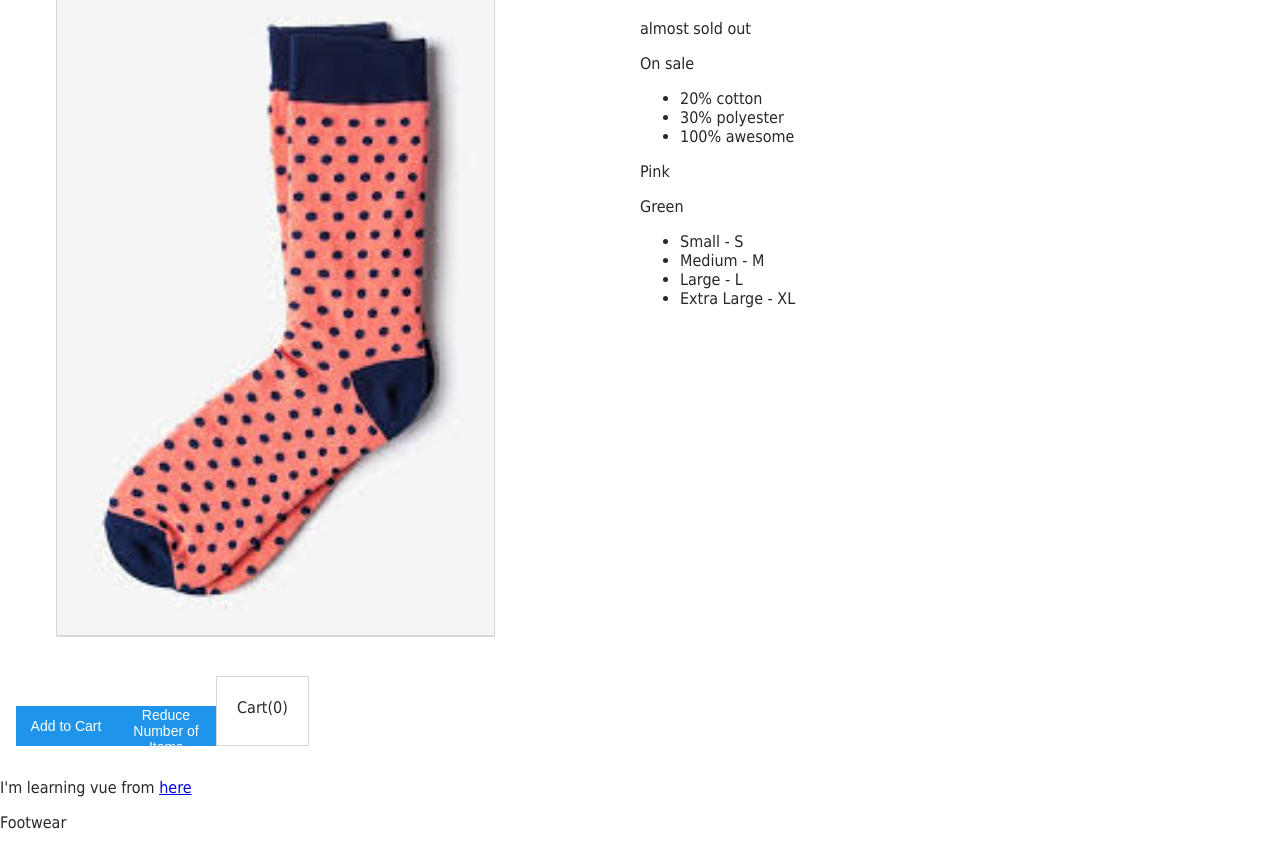
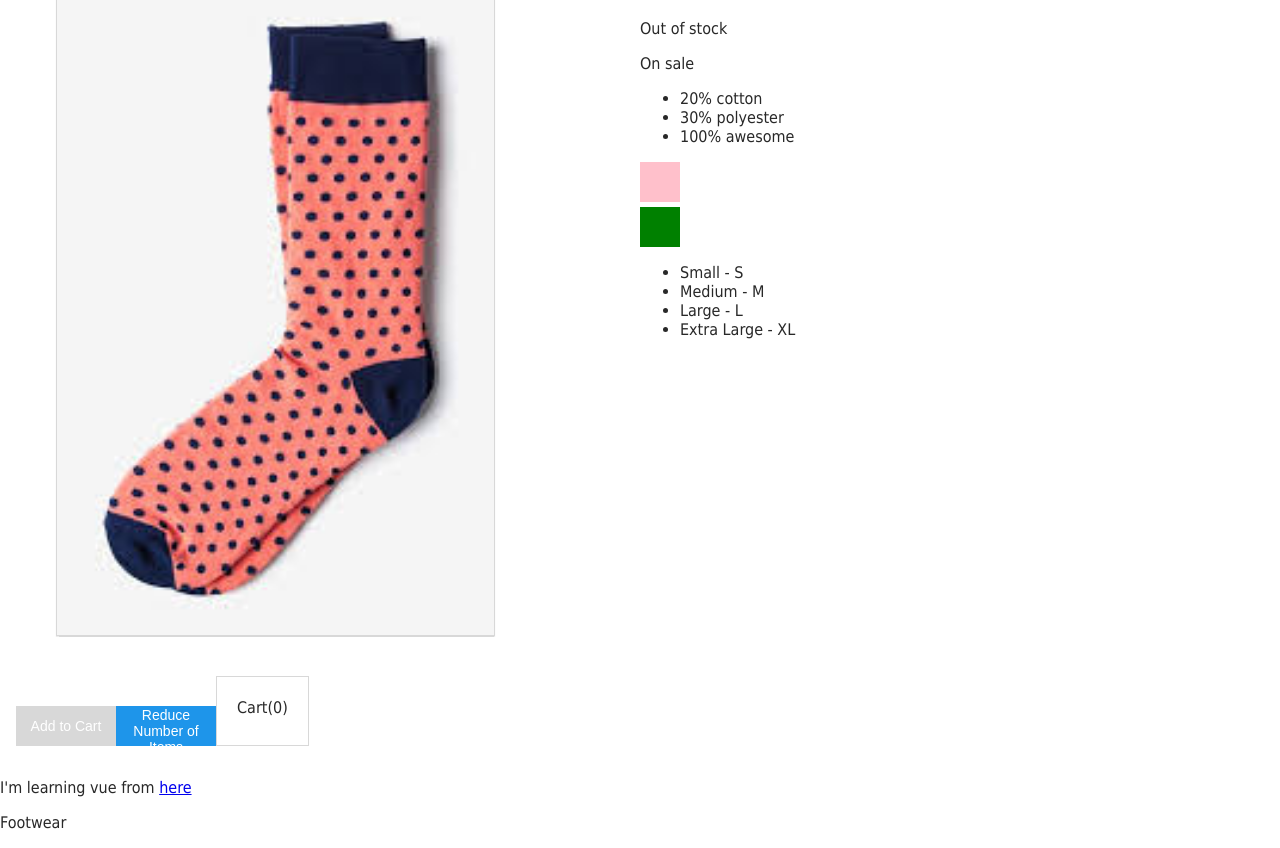
Before and after one commit to 75pollet/vuemastery, a plain HTML site: page index.html in a window 1280 px wide. Shown: the part 163-1011 px from the top of the page. Drawn offline with nearby package versions, Linux system fonts and the light colour scheme.

Commit message:
class and style binding

```diff
--- a/index.html
+++ b/index.html
@@ -15,20 +15,28 @@
 												<h1>{{ product }}</h1>
 												<p v-if="inventory > 20">In stock</p>
 												<p v-else-if="inventory<=20 && inventory>0"> almost sold out</p>
-												<p v-else>Out of stock</p>
+                        <p v-else
+                        :class="{outOfStock: !inventory}"
+                        >Out of stock</p>
 												<p v-if="onSale">On sale</p>
 
 												<ul>
 													<li v-for="detail in details"> {{ detail }} </li>
 												</ul>
-												<div v-for="variant in variants" :key="variant.variantId">
-													<p @mouseover="updateProduct(variant.variantImage)"> {{ variant.variantColor }} </p>
+                        <div v-for="variant in variants"
+                         :key="variant.variantId"
+                         class="color-box"
+                         :style=" {backgroundColor: variant.variantColor} "
+                         @mouseover="updateProduct(variant.variantImage)">
+
 												</div>
 												<ul>
 													<li v-for="size in sizes">{{ size }}</li>
 												</ul>
 								</div>
-								<button v-on:click="addToCart">Add to Cart</button>
+                <button v-on:click="addToCart"
+                 :disabled="!inventory"
+                 :class="{disabledButton: !inventory}">Add to Cart</button>
 								<button v-on:click="reduceNumber">Reduce Number of Items</button>
 								<div class="cart">
 									<p>Cart({{ cart }})</p>
--- a/main.js
+++ b/main.js
@@ -5,7 +5,7 @@ var app = new Vue({
         description: "Footwear",
         image: "images/sock.jpeg",
         link: "https://www.vuemastery.com/courses/intro-to-vue-js/attribute-binding",
-        inventory: 10,
+        inventory: false,
         onSale: true,
         details: ["20% cotton", "30% polyester", "100% awesome"],
         variants: [
```
